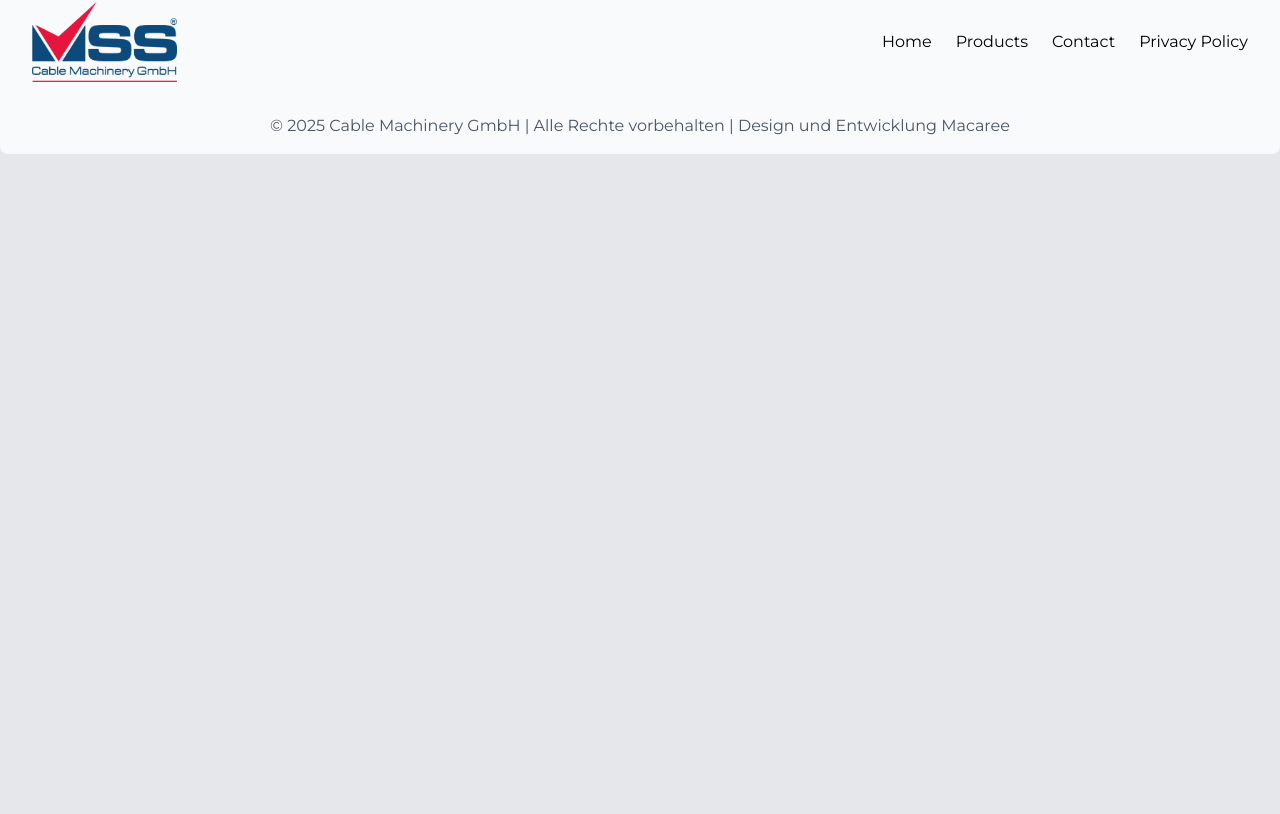
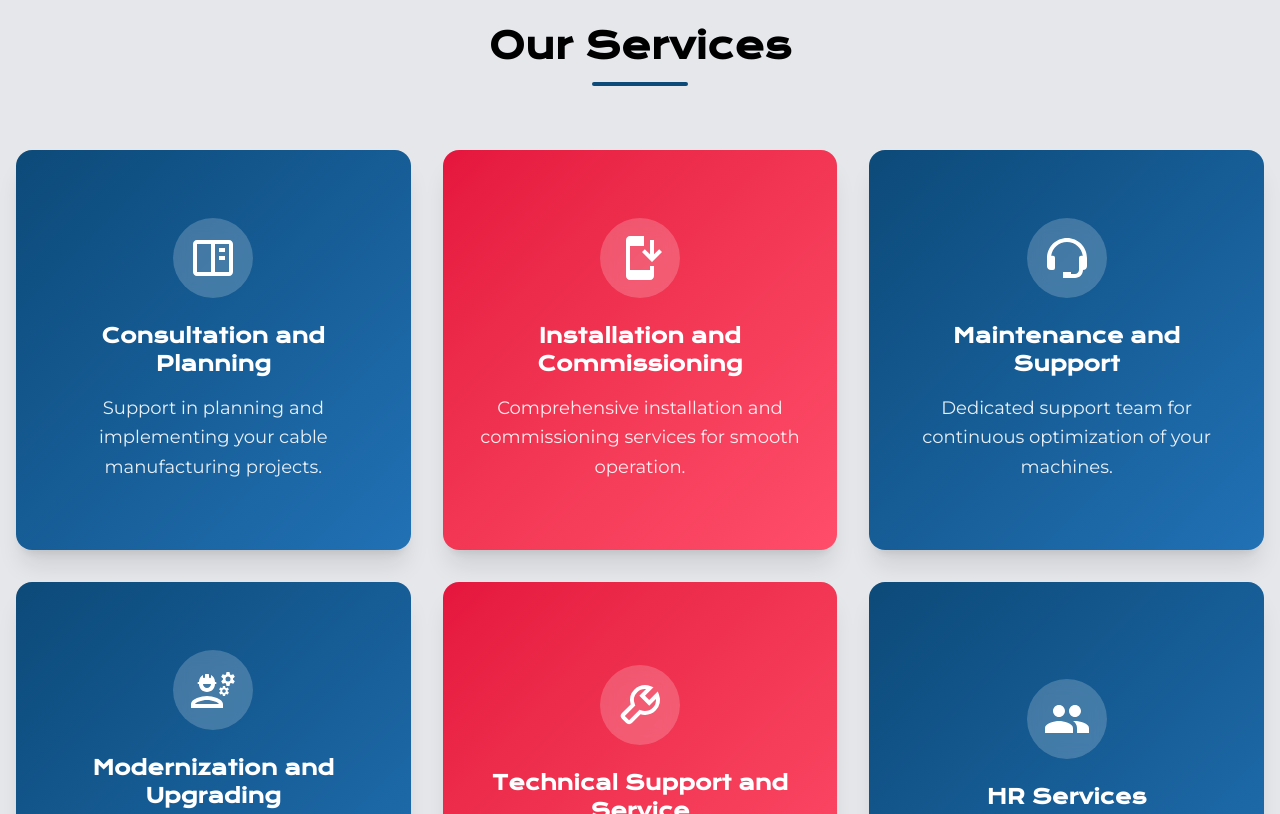
Before and after one commit to t4ner/mss-website, a React (Vite) app: page /products in a window 1280 px wide. Shown: the part 1786-2600 px from the top of the page. Before the commit the page ends 1960 px from the top, so only its background shows below. Built offline with nearby package versions, Linux system fonts and the light colour scheme.

Commit message:
productservices added

```diff
--- a/src/App.jsx
+++ b/src/App.jsx
@@ -2,12 +2,14 @@ import React from "react";
 import Home from "./pages/Home";
 import { Route, Routes } from "react-router-dom";
 import Products from "./pages/Products";
+import Services from "./pages/Services";
 const App = () => {
   return (
     <div>
       <Routes>
         <Route path="/" element={<Home />} />
         <Route path="/products" element={<Products />} />
+        <Route path="/services" element={<Services />} />
       </Routes>
     </div>
   );
--- a/src/components/ProductList.jsx
+++ b/src/components/ProductList.jsx
@@ -266,7 +266,9 @@ const ProductList = () => {
                         <div className="text-sm text-gray-500 uppercase tracking-wider mb-2">
                           Specifications
                         </div>
-                        <div className="text-gray-700 text-lg">{product.specs}</div>
+                        <div className="text-gray-700 text-lg">
+                          {product.specs}
+                        </div>
                       </div>
                     )}
                   </div>
--- a/src/components/ProductServices.jsx
+++ b/src/components/ProductServices.jsx
@@ -1,9 +1,132 @@
-import React from 'react'
+import React from "react";
+import { motion } from "framer-motion";
+import { BiCog, BiSupport, BiBookContent, BiWrench } from "react-icons/bi";
+import {
+  MdOutlineEngineering,
+  MdInstallMobile,
+  MdPeople,
+} from "react-icons/md";
 
 const ProductServices = () => {
+  const items = [
+    {
+      icon: <BiBookContent className="text-5xl text-white" />,
+      title: "Consultation and Planning",
+      description:
+        "Support in planning and implementing your cable manufacturing projects.",
+      gradient: "from-[#0C4A79] to-[#2171B5]",
+    },
+    {
+      icon: <MdInstallMobile className="text-5xl text-white" />,
+      title: "Installation and Commissioning",
+      description:
+        "Comprehensive installation and commissioning services for smooth operation.",
+      gradient: "from-[#E5153D] to-[#FF4D6A]",
+    },
+    {
+      icon: <BiSupport className="text-5xl text-white" />,
+      title: "Maintenance and Support",
+      description:
+        "Dedicated support team for continuous optimization of your machines.",
+      gradient: "from-[#0C4A79] to-[#2171B5]",
+    },
+    {
+      icon: <MdOutlineEngineering className="text-5xl text-white" />,
+      title: "Modernization and Upgrading",
+      description:
+        "Improvement of existing machines and equipment for better performance and longevity.",
+      gradient: "from-[#0C4A79] to-[#2171B5]",
+    },
+    {
+      icon: <BiWrench className="text-5xl text-white" />,
+      title: "Technical Support and Service",
+      description: "Quick and efficient solutions for technical issues.",
+      gradient: "from-[#E5153D] to-[#FF4D6A]",
+    },
+    {
+      icon: <MdPeople className="text-5xl text-white" />,
+      title: "HR Services",
+      description:
+        "Training and preparation of your staff for machine operation.",
+      gradient: "from-[#0C4A79] to-[#2171B5]",
+    },
+  ];
+
+  const CardGrid = ({ items }) => (
+    <div
+      className="grid grid-cols-1 md:grid-cols-3 gap-8"
+      role="list"
+      aria-label="Feature cards"
+    >
+      {items.map((item, index) => (
+        <motion.article
+          key={index}
+          initial={{ opacity: 0, y: 30 }}
+          whileInView={{ opacity: 1, y: 0 }}
+          transition={{ duration: 0.5, delay: index * 0.2 }}
+          whileHover={{ scale: 1.03 }}
+          className="relative group h-[400px]"
+          role="listitem"
+          aria-labelledby={`features-title-${index}`}
+        >
+          <div
+            className={`
+              h-full bg-gradient-to-br ${item.gradient}
+              rounded-2xl p-8 shadow-xl transform transition-all duration-300
+              hover:shadow-2xl flex flex-col justify-center
+            `}
+          >
+            <div className="flex flex-col items-center text-center">
+              <div
+                className="mb-6 p-4 rounded-full bg-white/20 backdrop-blur-sm"
+                role="img"
+                aria-hidden="true"
+              >
+                {item.icon}
+              </div>
+              <h3
+                id={`features-title-${index}`}
+                className="text-xl font-krona font-semibold mb-4 text-white"
+              >
+                {item.title}
+              </h3>
+              <p className="text-white/90 text-lg leading-relaxed">
+                {item.description}
+              </p>
+            </div>
+            <div className="absolute inset-0 bg-white rounded-2xl opacity-0 group-hover:opacity-5 transition-opacity duration-300"></div>
+          </div>
+        </motion.article>
+      ))}
+    </div>
+  );
+
   return (
-    <div>ProductServices</div>
-  )
-}
+    <main className="py-20">
+      <div className="container mx-auto px-4">
+        <motion.section
+          initial={{ opacity: 0, y: -20 }}
+          whileInView={{ opacity: 1, y: 0 }}
+          transition={{ duration: 0.6 }}
+          className="text-center mb-16"
+          aria-labelledby="services-heading"
+        >
+          <h2
+            id="services-heading"
+            className="text-4xl font-bold mb-4 font-krona"
+          >
+            Our Services
+          </h2>
+          <div
+            className="w-24 h-1 bg-[#0C4A79] mx-auto rounded-full"
+            role="presentation"
+          ></div>
+        </motion.section>
 
-export default ProductServices
+        <CardGrid items={items} />
+      </div>
+    </main>
+  );
+};
+
+export default ProductServices;
--- a/src/pages/Products.jsx
+++ b/src/pages/Products.jsx
@@ -4,6 +4,7 @@ import Navbar from "../components/Navbar";
 import Footer from "../components/Footer";
 import ProductList from "../components/ProductList";
 import ProductsInfo from "../components/ProductsInfo";
+import ProductServices from "../components/ProductServices";
 const Products = () => {
   return (
     <div>
@@ -15,6 +16,7 @@ const Products = () => {
       />
       <ProductsInfo />
       <ProductList />
+      <ProductServices />
       <Footer />
     </div>
   );
--- /dev/null
+++ b/src/pages/Services.jsx
@@ -0,0 +1,7 @@
+import React from "react";
+
+const Services = () => {
+  return <div>Services</div>;
+};
+
+export default Services;
```
